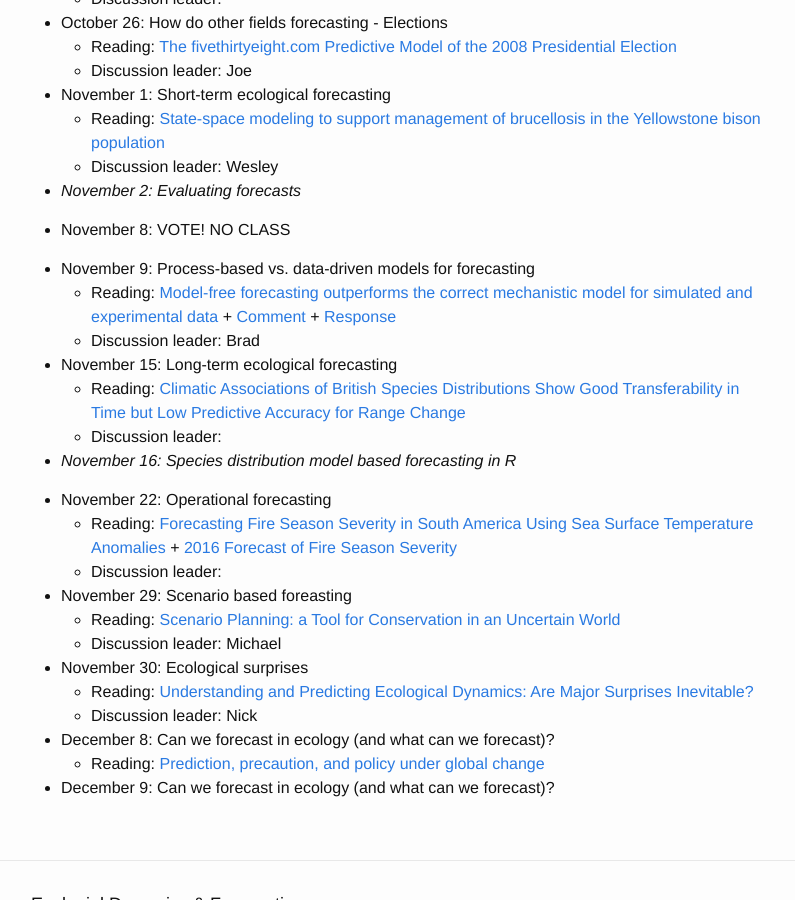
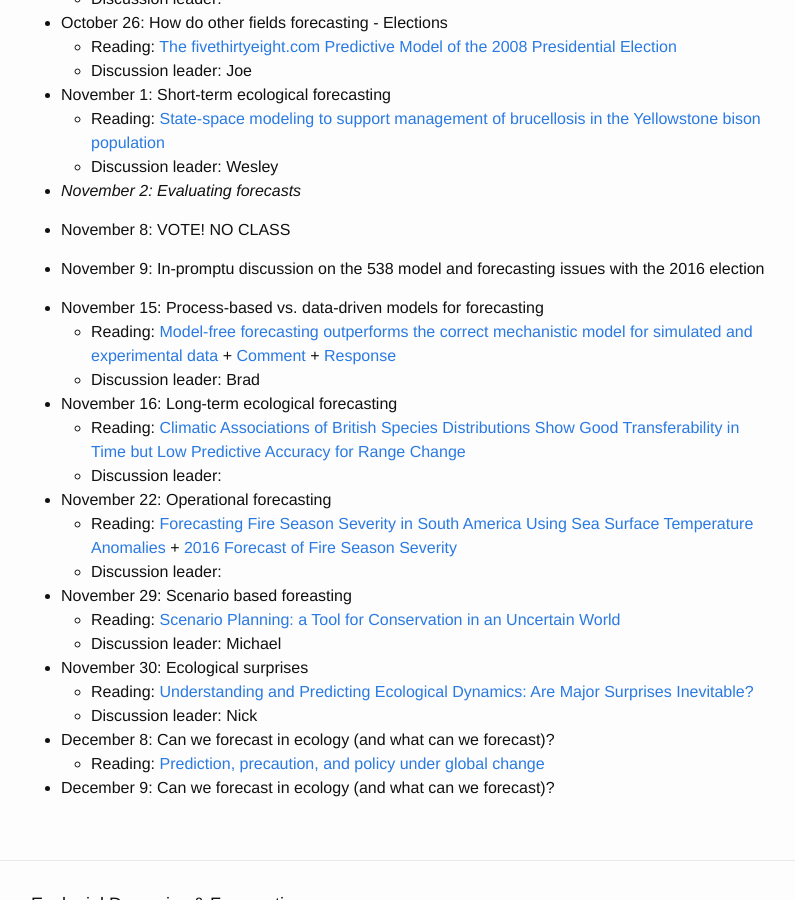
Before and after one commit to weecology/forecasting-dynamics-course, a Jekyll site: the page built from schedule.md, in a window 1280 px wide and 900 px high, scrolled down 1506 px. Shown: the whole window, without its empty margins (239-1034 px from the left). Built offline with Jekyll 4.4.1, drawn with Linux system fonts in a browser that asks for light colours.

Commit message:
Updated schedule

```diff
--- a/schedule.md
+++ b/schedule.md
@@ -91,17 +91,17 @@ Activity days when laptops are required are noted in italics. Discussion leaders
 
 * November 8: VOTE! NO CLASS
 
-* November 9: Process-based vs. data-driven models for forecasting
+* November 9: In-promptu discussion on the 538 model and forecasting issues with the 2016 election
+
+* November 15: Process-based vs. data-driven models for forecasting
     * Reading:
 [Model-free forecasting outperforms the correct mechanistic model for simulated and experimental data](https://doi.org/10.1073/pnas.1216076110) +
 [Comment](https://doi.org/10.1073/pnas.1308603110) + [Response](https://doi.org/10.1073/pnas.1312461110)
     * Discussion leader: Brad
 
-* November 15: Long-term ecological forecasting
+* November 16: Long-term ecological forecasting
     * Reading: [Climatic Associations of British Species Distributions Show Good Transferability in Time but Low Predictive Accuracy for Range Change](http://dx.doi.org/10.1371/journal.pone.0040212)
     * Discussion leader:
-
-* *November 16: Species distribution model based forecasting in R*
 
 * November 22: Operational forecasting
     * Reading:
```
